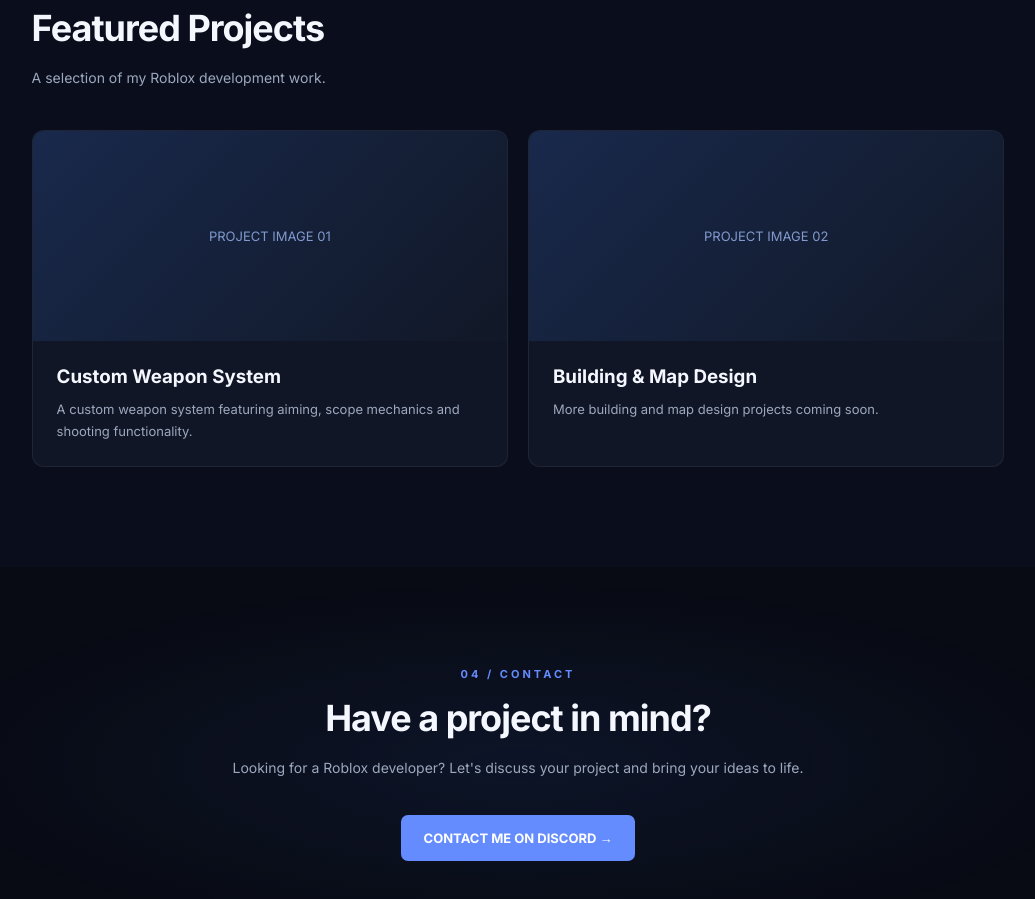
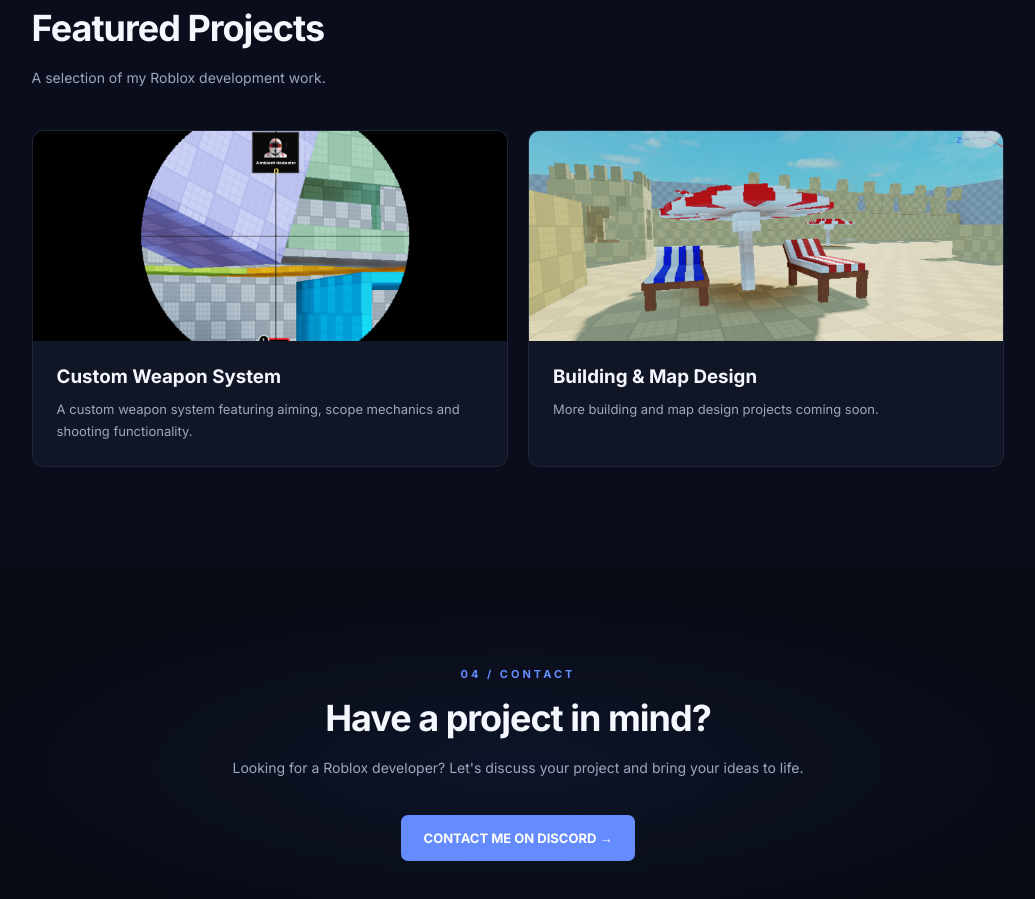
Before and after one commit to AmbientModester/ambientmodester, a plain HTML site: page index.html in a window 1280 px wide. Shown: the part 2040-2939 px from the top of the page, without its empty margins (122-1157 px from the left). Drawn offline with Linux system fonts and the light colour scheme.

Commit message:
Update index.html

```diff
--- a/index.html
+++ b/index.html
@@ -492,12 +492,27 @@ section {
     color: #8199ce;
     font-size: 13px;
     overflow: hidden;
+    position: relative;
 }
 
-.project-image img {
+/* SLIDESHOW */
+
+.project-image .slide {
+    position: absolute;
+    inset: 0;
     width: 100%;
     height: 100%;
     object-fit: cover;
+    opacity: 0;
+    transition: opacity 1s ease-in-out;
+}
+
+.project-image .slide.active {
+    opacity: 1;
+}
+
+.project-card:hover .project-image img {
+    transform: scale(1.05);
 }
 
 .project-info {
@@ -807,10 +822,24 @@ footer {
 
     <div class="project-grid">
 
+        <!-- PROJECT 1: CUSTOM WEAPON SYSTEM -->
+
         <div class="project-card">
 
-            <div class="project-image">
-                PROJECT IMAGE 01
+            <div class="project-image slideshow">
+
+                <img src="images/erm.png"
+                     class="slide active"
+                     alt="Custom Weapon System - Scope">
+
+                <img src="images/scope.png"
+                     class="slide"
+                     alt="Custom Weapon System - Screenshot 2">
+
+                <img src="images/leaderstats.png"
+                     class="slide"
+                     alt="Custom Weapon System - Screenshot 3">
+
             </div>
 
             <div class="project-info">
@@ -823,10 +852,20 @@ footer {
 
         </div>
 
+        <!-- PROJECT 2: MAP DESIGN -->
+
         <div class="project-card">
 
-            <div class="project-image">
-                PROJECT IMAGE 02
+            <div class="project-image slideshow">
+
+                <img src="images/Map1.png"
+                     class="slide active"
+                     alt="Building and Map Design - Screenshot 1">
+
+                <img src="images/Map2.png"
+                     class="slide"
+                     alt="Building and Map Design - Screenshot 2">
+
             </div>
 
             <div class="project-info">
@@ -857,7 +896,7 @@ footer {
     </p>
 
    <div class="buttons">
-        <a href="https://discord.com/"
+    <a href="https://discord.com/users/1447155143169544314"
        target="_blank"
        rel="noopener noreferrer"
        class="btn primary">
@@ -935,6 +974,29 @@ music.addEventListener("ended", () => {
 });
 
 updateMusicButton();
+</script>
+
+<!-- IMAGE SLIDESHOW -->
+
+<script>
+document.querySelectorAll(".slideshow").forEach(slideshow => {
+
+    const slides = slideshow.querySelectorAll(".slide");
+    let current = 0;
+
+    if (slides.length <= 1) return;
+
+    setInterval(() => {
+
+        slides[current].classList.remove("active");
+
+        current = (current + 1) % slides.length;
+
+        slides[current].classList.add("active");
+
+    }, 4000);
+
+});
 </script>
 
 <!-- ORIGINAL HONEYCOMB INTERACTION -->
```
Lines whose indentation alone changed are shown as unchanged.
